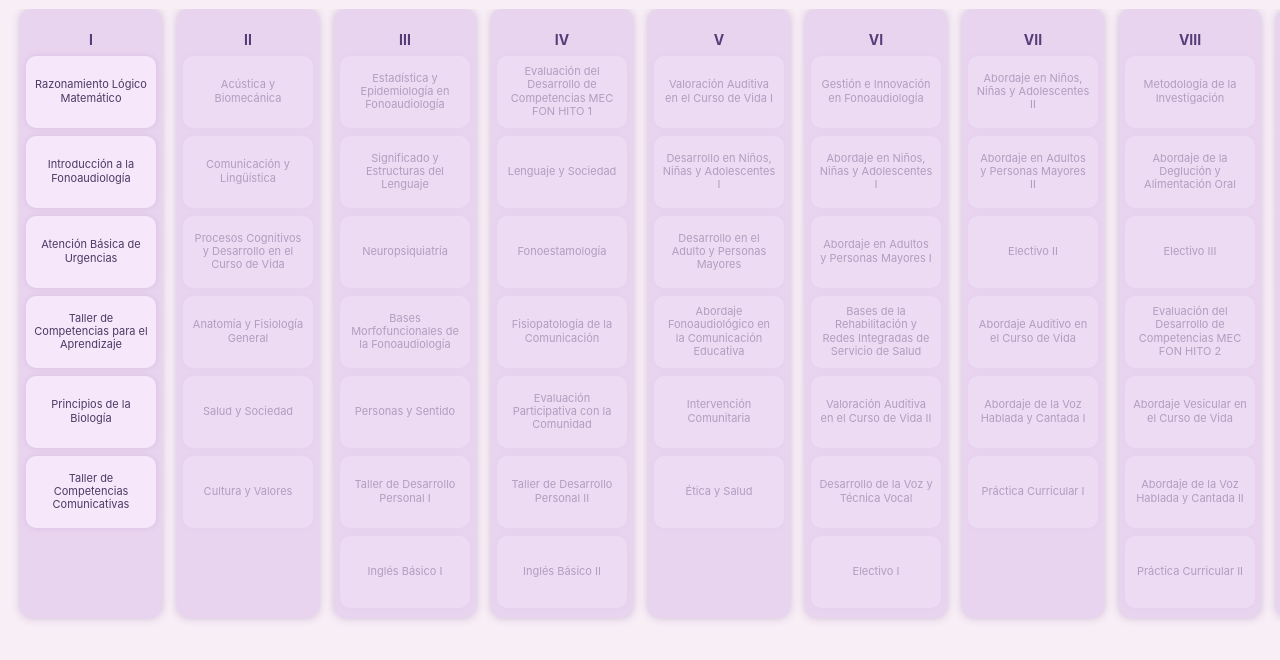
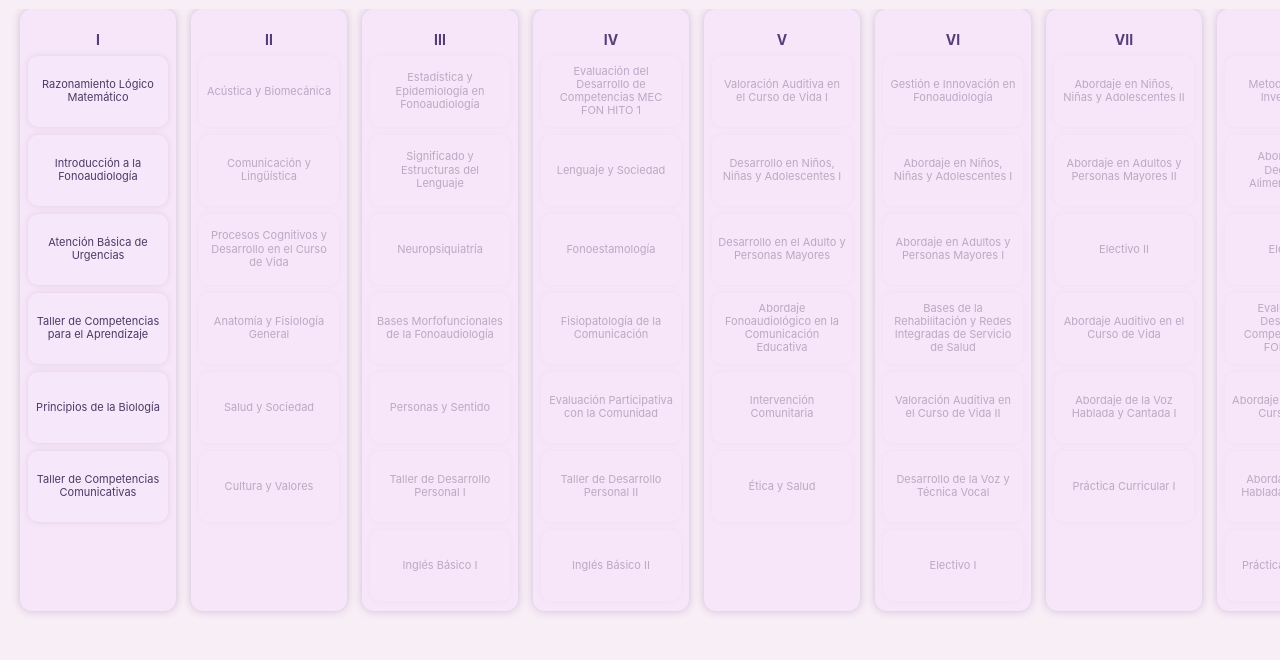
Before and after one commit to fairyyiyi/Fonoaudiolog-a-UST, a plain HTML site: page index.html in a window 1280 px wide. Shown: the part 44-704 px from the top of the page. Drawn offline with Linux system fonts and the light colour scheme.

Commit message:
Update style.css

```diff
--- a/style.css
+++ b/style.css
@@ -2,7 +2,7 @@
 body, html {
   margin: 0;
   padding: 0;
-  overflow-x: hidden; /* Evita scroll horizontal global */
+  overflow-x: hidden;
   font-family: 'Inter', sans-serif;
   font-size: 12px;
   background-color: #f8eef6; /* pastel rosado muy claro */
@@ -17,20 +17,20 @@ h1 {
 
 .malla {
   display: flex;
-  flex-wrap: nowrap; /* horizontal, no rompe línea */
+  flex-wrap: nowrap;
   gap: 15px;
-  overflow-x: auto; /* scroll horizontal */
+  overflow-x: auto;
   padding: 0 20px 15px 20px;
   scrollbar-width: thin;
-  -webkit-overflow-scrolling: touch; /* para móvil */
+  -webkit-overflow-scrolling: touch;
 }
 
 .anio {
-  min-width: 130px;
-  max-width: 130px;
-  background: #e9d4f0; /* pastel lila */
+  min-width: 140px;
+  max-width: 140px;
+  background: #f7e6f9;
   border-radius: 12px;
-  padding: 10px 6px;
+  padding: 10px 8px;
   box-shadow: 0 0 8px rgba(109, 76, 138, 0.3);
   display: flex;
   flex-direction: column;
@@ -51,13 +51,13 @@ h1 {
 }
 
 .ramo {
-  background: #f7e7fb; /* rosa pastel muy suave */
+  background: #f7e7fb;
   border-radius: 10px;
-  padding: 6px 8px;
+  padding: 8px 6px;
   box-shadow: 0 0 6px rgba(109, 76, 138, 0.15);
   cursor: pointer;
   user-select: none;
-  min-height: 60px;
+  min-height: 55px;
   display: flex;
   align-items: center;
   justify-content: center;
@@ -70,7 +70,7 @@ h1 {
 }
 
 .ramo.aprobado {
-  background-color: #b59ede; /* morado pastel */
+  background-color: #b59ede;
   color: #fff;
   box-shadow: 0 0 10px #9370db;
   text-decoration: line-through;
@@ -78,10 +78,23 @@ h1 {
 
 .ramo.inactivo {
   opacity: 0.35;
-  pointer-events: none; /* no se puede clicar */
+  pointer-events: none;
 }
 
 .ramo:hover:not(.inactivo):not(.aprobado) {
   background-color: #e8d6f9;
   box-shadow: 0 0 8px #b399d4;
 }
+
+/* Scrollbar para navegadores basados en WebKit */
+.malla::-webkit-scrollbar {
+  height: 10px;
+}
+.malla::-webkit-scrollbar-track {
+  background: #f3e8fa;
+  border-radius: 10px;
+}
+.malla::-webkit-scrollbar-thumb {
+  background: #b59ede;
+  border-radius: 10px;
+}
```
